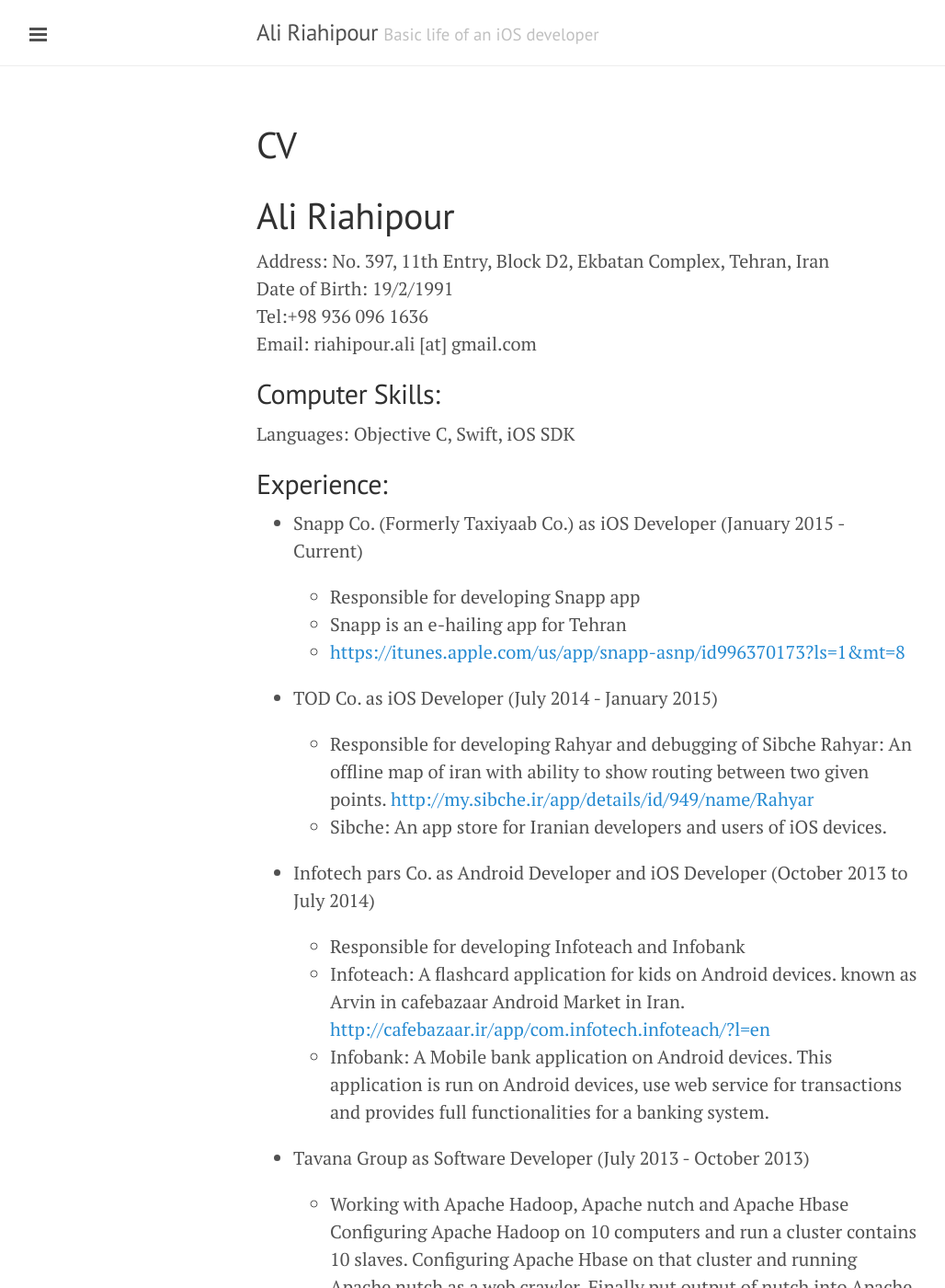
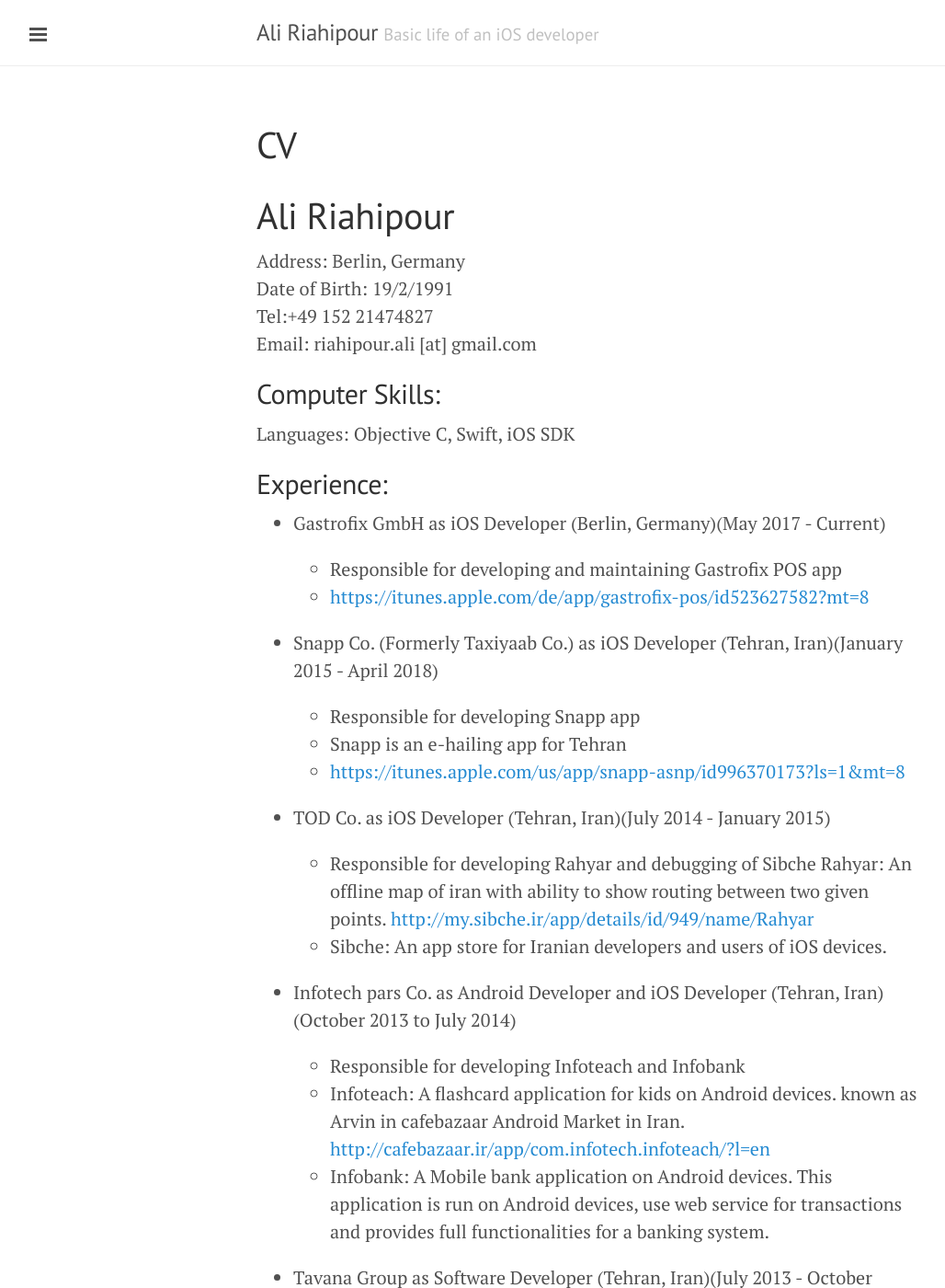
Before and after one commit to alirp88/alirp88.github.io, a Jekyll site: the page built from cv.md, in a window 1280 px wide and 1400 px high. Shown: the whole window at 92% size, without its empty margins (1-1029 px from the left). Built offline with Jekyll 4.4.1, drawn with Linux system fonts in a browser that asks for light colours; some of the changed text lies outside the part shown.

Commit message:
Add Gastrofix to my CV

```diff
--- a/cv.md
+++ b/cv.md
@@ -4,14 +4,11 @@ title: CV
 ---
 # Ali Riahipour
 
-Address: No. 397, 11th Entry, Block D2, Ekbatan Complex, Tehran, Iran<br>
+Address: Berlin, Germany<br>
 Date of Birth: 19/2/1991<br>
-Tel:+98 936 096 1636<br>
+Tel:+49 152 21474827<br>
 Email: riahipour.ali [at] gmail.com
 
-
-<!-- ##Objective:
-Seeking a software developer position that will match my technical skills and contribute towards the company’s success. !-->
 
 ## Computer Skills:
 
@@ -19,31 +16,36 @@ Languages: Objective C, Swift, iOS SDK<br>
 
 ## Experience:
 
-+ Snapp Co. (Formerly Taxiyaab Co.) as iOS Developer (January 2015 - Current)
++ Gastrofix GmbH as iOS Developer (Berlin, Germany)(May 2017 - Current)
+
+	- Responsible for developing and maintaining Gastrofix POS app
+	- [https://itunes.apple.com/de/app/gastrofix-pos/id523627582?mt=8](https://itunes.apple.com/de/app/gastrofix-pos/id523627582?mt=8)
+
++ Snapp Co. (Formerly Taxiyaab Co.) as iOS Developer (Tehran, Iran)(January 2015 - April 2018)
 
 	- Responsible for developing Snapp app
 	- Snapp is an e-hailing app for Tehran
 	- [https://itunes.apple.com/us/app/snapp-asnp/id996370173?ls=1&mt=8](https://itunes.apple.com/us/app/snapp-asnp/id996370173?ls=1&mt=8)
 
-+ TOD Co. as iOS Developer (July 2014 - January 2015)
++ TOD Co. as iOS Developer (Tehran, Iran)(July 2014 - January 2015)
 
 	- Responsible for developing Rahyar and debugging of Sibche
 Rahyar: An offline map of iran with ability to show routing between two given points.
 [http://my.sibche.ir/app/details/id/949/name/Rahyar](http://my.sibche.ir/app/details/id/949/name/Rahyar)
 	- Sibche: An app store for Iranian developers and users of iOS devices.
-+ Infotech pars Co. as Android Developer and iOS Developer (October 2013 to July 2014)
++ Infotech pars Co. as Android Developer and iOS Developer (Tehran, Iran)(October 2013 to July 2014)
 
 	- Responsible for developing Infoteach and Infobank
 	- Infoteach: A flashcard application for kids on Android devices. known as Arvin in cafebazaar Android Market in Iran.
 [http://cafebazaar.ir/app/com.infotech.infoteach/?l=en]([http://cafebazaar.ir/app/com.infotech.infoteach/?l=en])
 	- Infobank: A Mobile bank application on Android devices. This application is run on Android devices, use web service for transactions and provides full functionalities for a banking system.
 
-+ Tavana Group as    Software Developer (July 2013 - October 2013)
++ Tavana Group as Software Developer (Tehran, Iran)(July 2013 - October 2013)
 
 	- Working with Apache Hadoop, Apache nutch and Apache Hbase
 Configuring Apache Hadoop on 10 computers and run a cluster contains 10 slaves. Configuring Apache Hbase on that cluster and running Apache nutch as a web crawler. Finally put output of nutch into Apache Solr to use as a search engine.
 
-+ Behestan rayan Co. as Software Developer (July 2011 - February 2012)
++ Behestan rayan Co. as Software Developer (Tehran, Iran)(July 2011 - February 2012)
 
 	- Working as a Java Developer
 	- Working to expand the existing Core Banking System.
```
